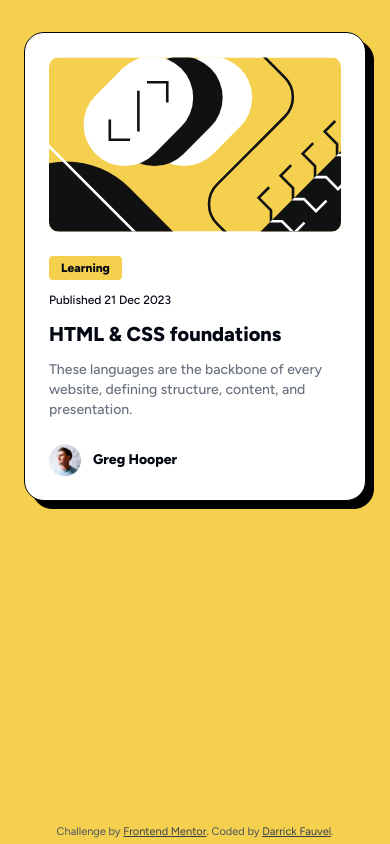
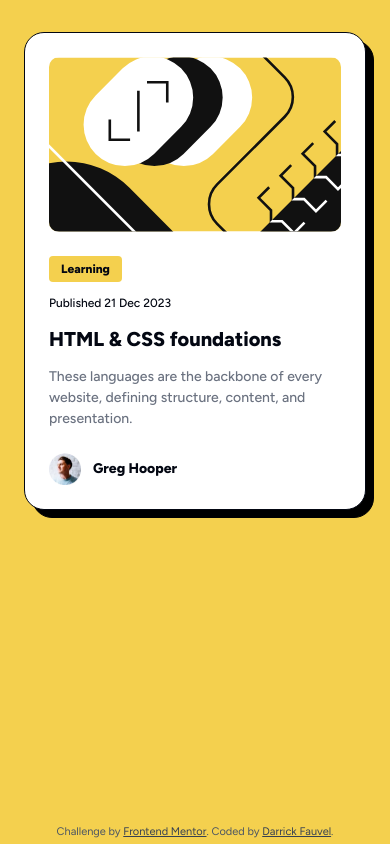
Before and after one commit to DarrickFauvel/fem2407-blog-preview-card-next, a Next.js app: page / in a window 390 px wide. Built offline with nearby package versions, Linux system fonts and the light colour scheme.

Commit message:
Adjust leading

```diff
--- a/app/components/card/components/author/index.tsx
+++ b/app/components/card/components/author/index.tsx
@@ -9,7 +9,7 @@ const CardAuthor = ({ avatar, name }: CardAuthorProps) => {
   return (
     <section className="author flex items-center gap-3">
       <Image src={avatar} width={32} height={32} alt="author avatar" />
-      <span className="font-extrabold text-sm">{name}</span>
+      <span className="font-extrabold text-sm leading-normal">{name}</span>
     </section>
   )
 }
--- a/app/components/card/components/body/index.tsx
+++ b/app/components/card/components/body/index.tsx
@@ -6,7 +6,9 @@ type BodyProps = {
 
 const CardBody = ({ children }: BodyProps) => {
   return (
-    <p className="font-medium text-sm sm:text-base text-gray-500">{children}</p>
+    <p className="font-medium text-sm sm:text-base leading-normal text-gray-500">
+      {children}
+    </p>
   )
 }
 export default CardBody
--- a/app/components/card/components/category/index.tsx
+++ b/app/components/card/components/category/index.tsx
@@ -6,7 +6,7 @@ type CategoryProps = {
 
 const CardCategory = ({ children }: CategoryProps) => {
   return (
-    <h2 className="bg-primary px-3 py-1 rounded font-extrabold text-xs sm:text-sm">
+    <h2 className="bg-primary px-3 py-1 rounded font-extrabold text-xs sm:text-sm leading-normal">
       {children}
     </h2>
   )
--- a/app/components/card/components/date/index.tsx
+++ b/app/components/card/components/date/index.tsx
@@ -6,7 +6,9 @@ type DateProps = {
 
 const CardDate = ({ children }: DateProps) => {
   return (
-    <span className="font-medium text-xs sm:text-sm">Published {children}</span>
+    <span className="font-medium text-xs sm:text-sm leading-normal">
+      Published {children}
+    </span>
   )
 }
 export default CardDate
--- a/app/components/card/components/title/index.tsx
+++ b/app/components/card/components/title/index.tsx
@@ -5,6 +5,10 @@ type TitleProps = {
 }
 
 const CardTitle = ({ children }: TitleProps) => {
-  return <h3 className="font-extrabold text-xl sm:text-2xl">{children}</h3>
+  return (
+    <h3 className="font-extrabold text-xl sm:text-2xl leading-normal">
+      {children}
+    </h3>
+  )
 }
 export default CardTitle
```
